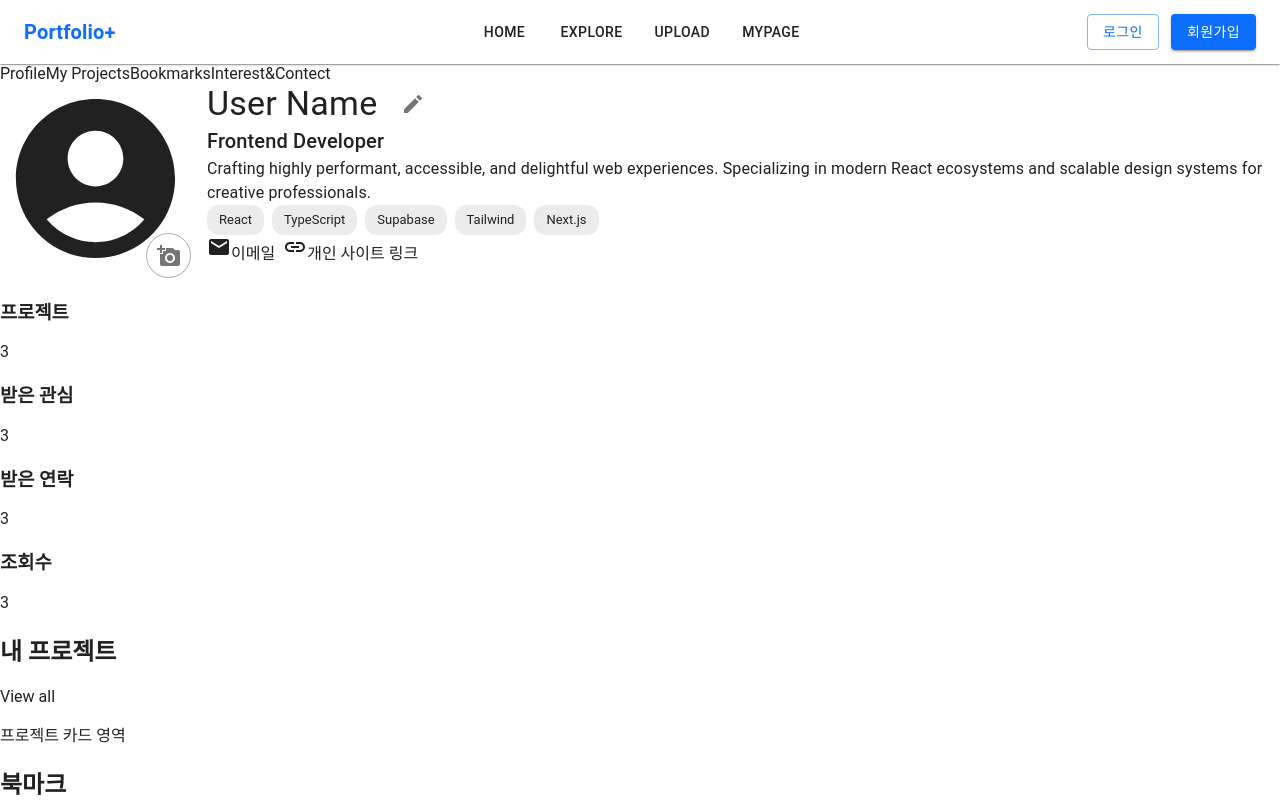
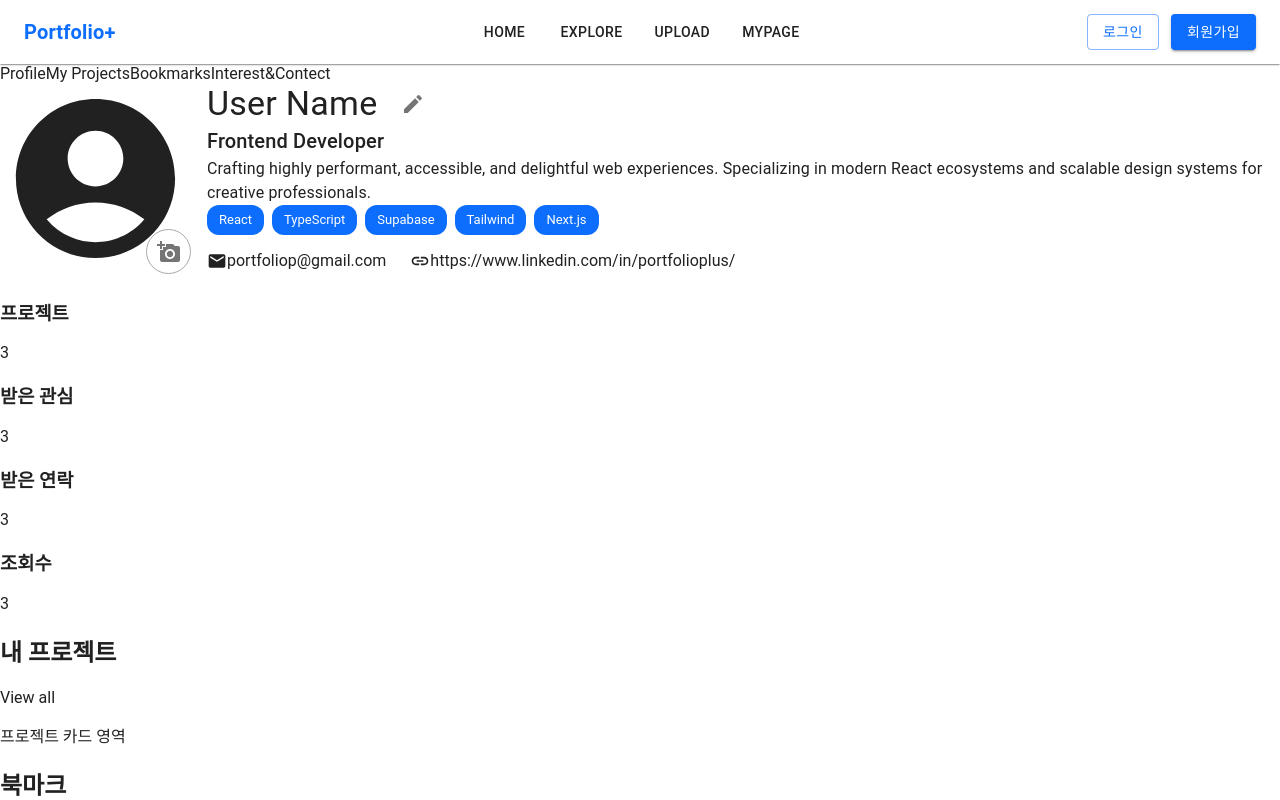
Before and after one commit to raspbsb/EST_FE_13_3rd_Project, a React (Vite) app in the folder app/: page /mypage in a window 1280 px wide. Shown: the top 800 px of the page. Built offline with nearby package versions, Linux system fonts and the light colour scheme.

Commit message:
style: 기술스택 스타일, 컨택 URL 레이아웃

```diff
--- a/app/src/components/mypage/ProfileHeader.jsx
+++ b/app/src/components/mypage/ProfileHeader.jsx
@@ -1,14 +1,19 @@
 import { styled } from '@mui/material/styles';
+import theme from '../../styles/theme';
+
 import Box from '@mui/material/Box';
+import IconButton from '@mui/material/IconButton';
+import Text from '@mui/material/Typography';
+import Stack from '@mui/material/Stack';
+import Chip from '@mui/material/Chip';
+import List from '@mui/material/List';
+import ListItem from '@mui/material/ListItem';
+
 import EditIcon from '@mui/icons-material/Edit';
-import IconButton from '@mui/material/IconButton';
 import AccountCircleIcon from '@mui/icons-material/AccountCircle';
 import AddAPhotoIcon from '@mui/icons-material/AddAPhoto';
 import EmailIcon from '@mui/icons-material/Email';
 import LinkIcon from '@mui/icons-material/Link';
-import Text from '@mui/material/Typography';
-import Stack from '@mui/material/Stack';
-import Chip from '@mui/material/Chip';
 
 const VisuallyHiddenInput = styled('input')({
   clip: 'rect(0 0 0 0)',
@@ -35,10 +40,11 @@ export default function ProfileHeader({ mode }) {
 
   return (
     <Box component='section' sx={{ display: 'flex', gap: 2 }}>
+      {/* 프로필 이미지 업로드 */}
       <Box
         sx={{
           position: 'relative',
-          height: '100%',
+          height: '191px',
         }}
       >
         {image ? (
@@ -48,7 +54,7 @@ export default function ProfileHeader({ mode }) {
             alt='프로필 이미지'
             sx={{
               width: 191,
-              height: 191,
+              height: '191',
               borderRadius: 9999,
               border: '1px solid #aaa', //색상 나중에 수정
               objectFit: 'cover',
@@ -82,6 +88,7 @@ export default function ProfileHeader({ mode }) {
         </IconButton>
       </Box>
 
+      {/* 프로필 info */}
       <Box>
         <Box sx={{ display: 'flex', gap: 2 }}>
           <Text variant='h4' fontWeight={700}>
@@ -99,11 +106,14 @@ export default function ProfileHeader({ mode }) {
           ecosystems and scalable design systems for creative professionals.
         </Text>
 
-        <Stack direction='row' spacing={1} useFlexGap flexWrap='wrap'>
+        {/* 기술 스택 */}
+        <Stack direction='row' spacing={1} useFlexGap flexwrap='wrap' color='primary'>
           {skills.map(s => (
             <Chip
               key={s}
               label={s}
+              variant='caption'
+              color='primary'
               sx={{
                 borderRadius: '12px',
                 height: 30,
@@ -111,18 +121,22 @@ export default function ProfileHeader({ mode }) {
             />
           ))}
         </Stack>
-        <Box>
-          <Stack direction='row' spacing={1}>
-            <Text variant='Subtitle1'>
-              <EmailIcon />
-              이메일
+
+        {/* 컨택 URL */}
+        <List sx={{ display: 'inline-flex', paddingTop: 2, gap: 3 }}>
+          <ListItem sx={{ padding: 0 }}>
+            <EmailIcon fontSize='small' />
+            <Text component={'a'} href={null} variant='Subtitle1'>
+              portfoliop@gmail.com
             </Text>
-            <Text variant='Subtitle1'>
-              <LinkIcon />
-              개인 사이트 링크
+          </ListItem>
+          <ListItem sx={{ padding: 0 }}>
+            <LinkIcon fontSize='small' />
+            <Text component={'a'} href={null} variant='Subtitle1'>
+              https://www.linkedin.com/in/portfolioplus/
             </Text>
-          </Stack>
-        </Box>
+          </ListItem>
+        </List>
       </Box>
     </Box>
   );
```
